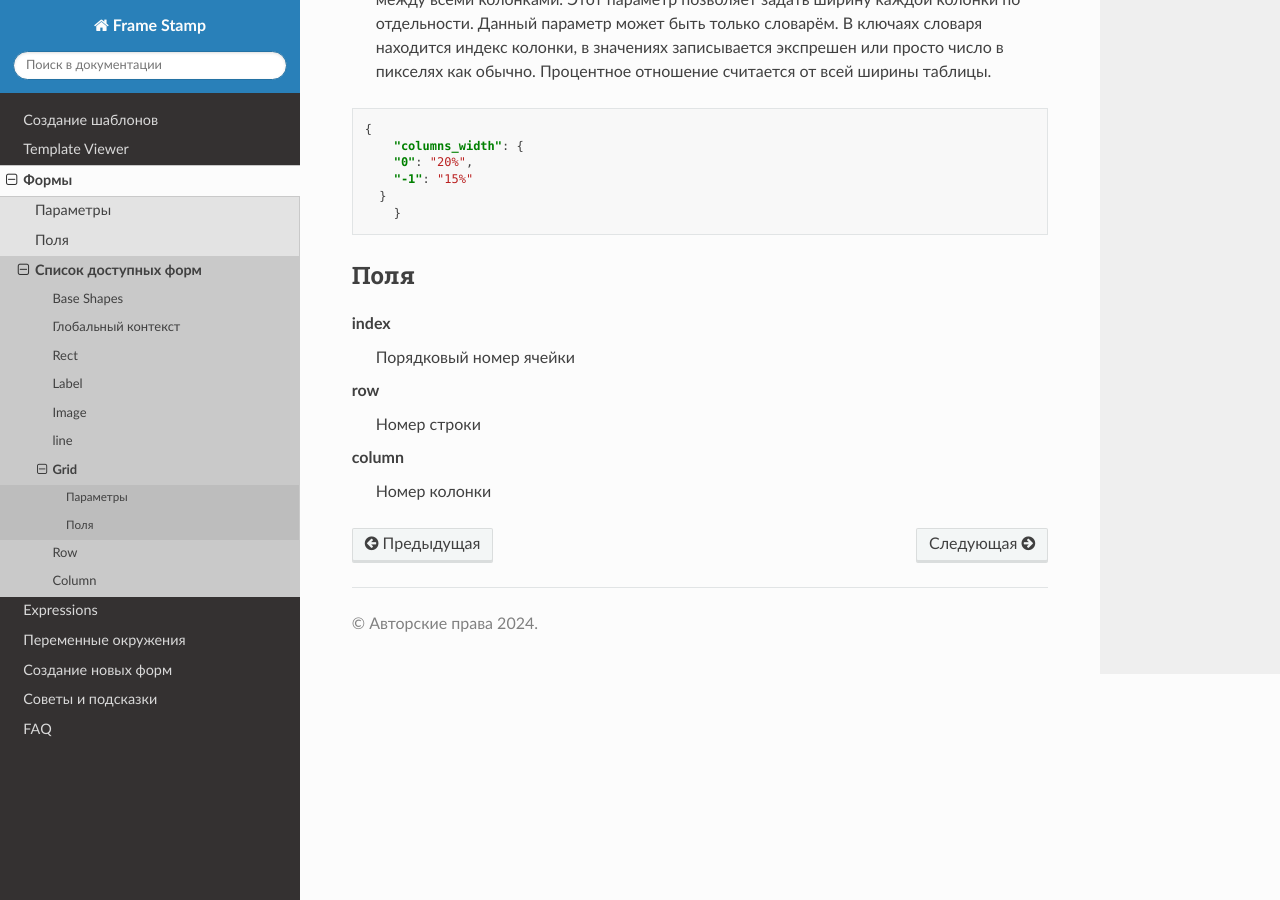
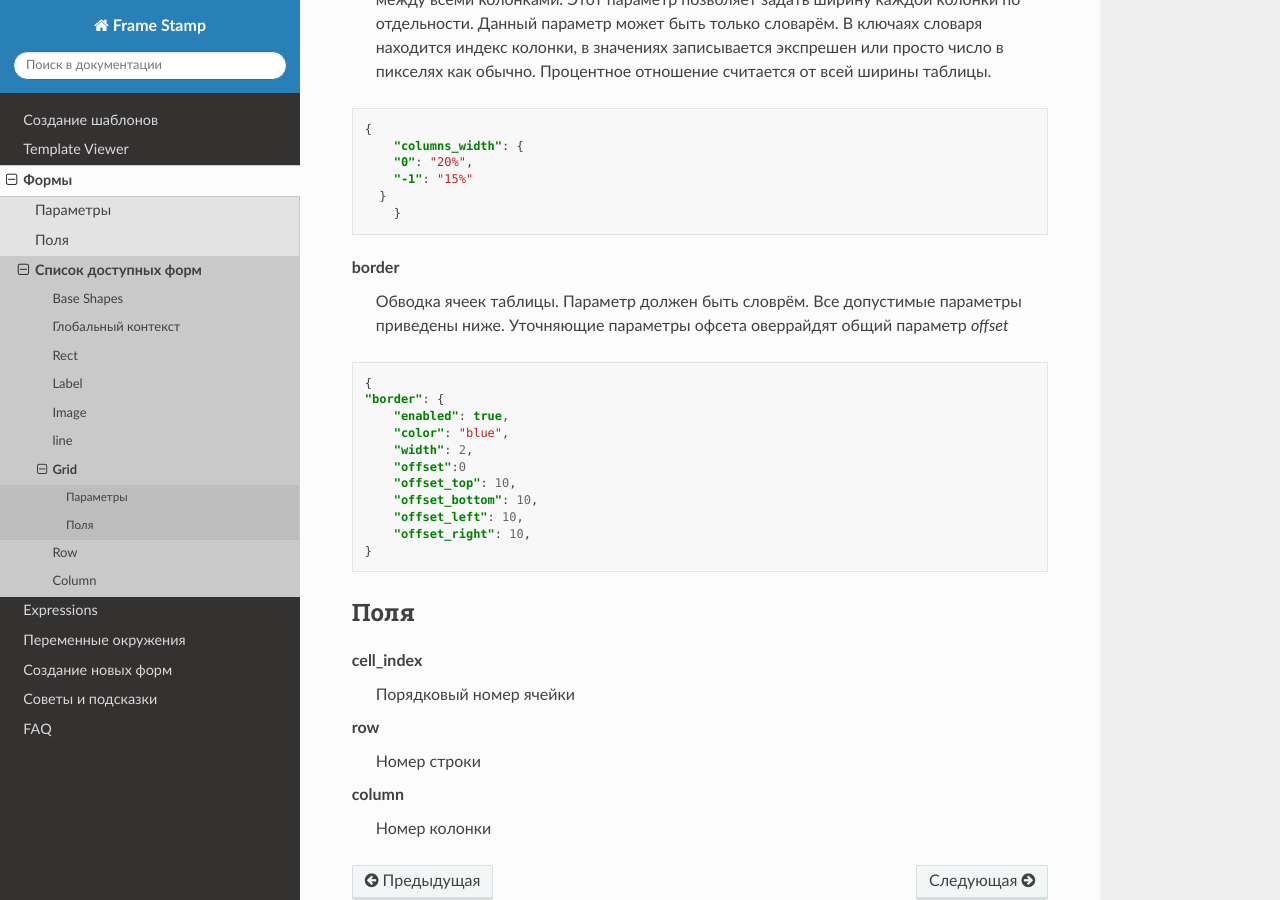
Before and after one commit to paulwinex/frame-stamp, a Sphinx documentation site: the page built from docs/shapes/grid.rst, in a window 1280 px wide and 900 px high, scrolled down 714 px. Built offline with Sphinx 7.4.7 and the Read the Docs theme 3.1.0, drawn with Linux system fonts in a browser that asks for light colours; formulas are drawn with MathJax 3.

Commit message:
update docs

```diff
--- a/docs/shapes/base_shapes.rst
+++ b/docs/shapes/base_shapes.rst
@@ -129,6 +129,9 @@ debug_parent_border_width
     Толщина дебаг-обводки родительского объекта
 
 
+gradient
+    Заливка градиентом. Поддерживается линейный и радиальный градиенты
+
 Поля
 ****
 
--- a/docs/shapes/grid.rst
+++ b/docs/shapes/grid.rst
@@ -38,10 +38,29 @@ columns_width
       }
 	}
 
+border
+    Обводка ячеек таблицы. Параметр должен быть словрём. Все допустимые параметры приведены ниже. Уточняющие параметры офсета оверрайдят общий параметр  `offset`
+
+
+.. code-block:: json
+
+  {
+  "border": {
+      "enabled": true,
+      "color": "blue",
+      "width": 2,
+      "offset":0
+      "offset_top": 10,
+      "offset_bottom": 10,
+      "offset_left": 10,
+      "offset_right": 10,
+  }
+
+
 Поля
 ====
 
-index
+cell_index
     Порядковый номер ячейки
 
 row
```
Also changed, not shown: docs/shapes/image.rst (+7 -4 lines).
